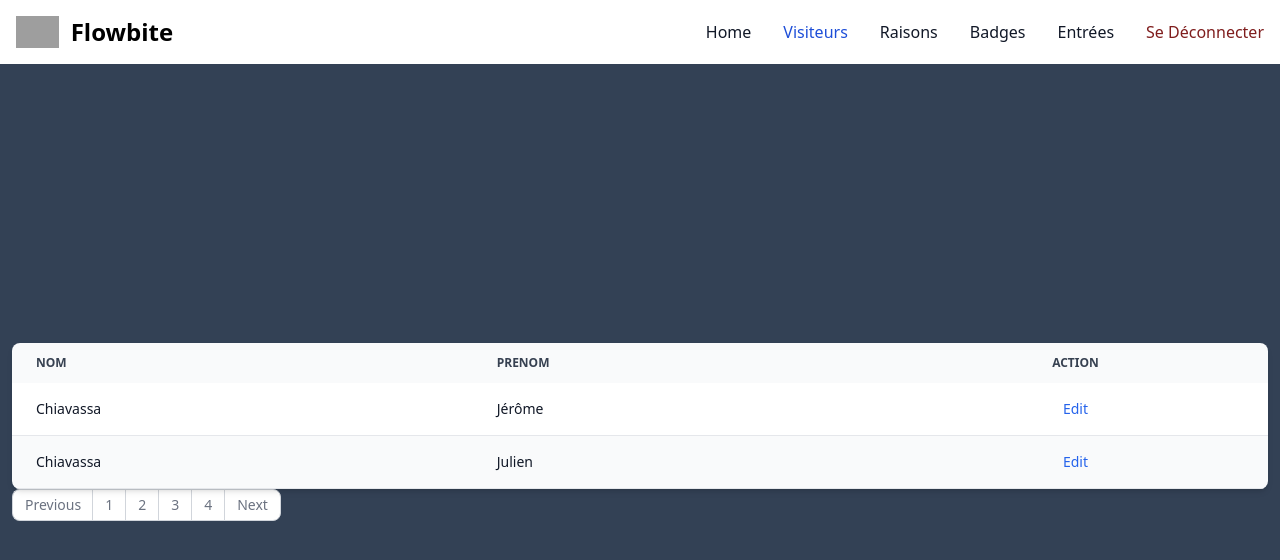
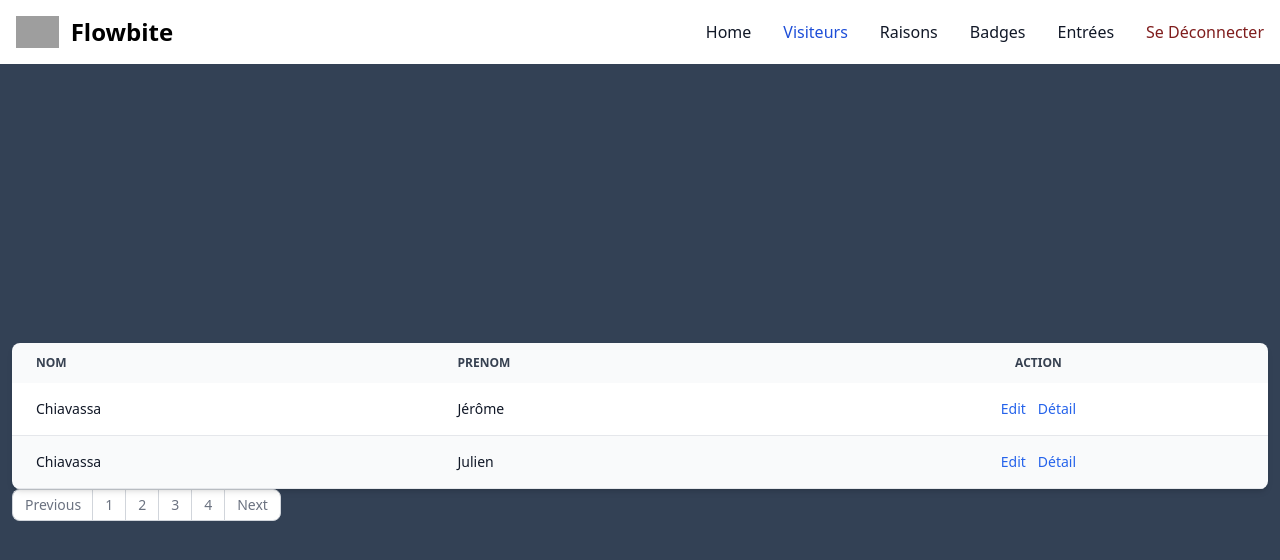
Before and after one commit to Illusion-97/Appro-Biblio, an Angular app: page /visiteurs in a window 1280 px wide. Shown: the top 560 px of the page. Built offline with nearby package versions, Linux system fonts and the light colour scheme; data requests are answered from the project's data file; sample sign-in values are in the browser's storage; grey boxes are pictures that could not be loaded.

Commit message:
Visiteurs detail

```diff
--- a/db.json
+++ b/db.json
@@ -11,6 +11,12 @@
       "password": "$2a$10$hf.V3T7acB4DgRgRYQRW7.bCKesejGnB1HXvaNezHnTWiu8/ig4ia",
       "id": 2,
       "username": "ADEKALOM Yanis"
+    },
+    {
+      "email": "jszenb@gmail.com",
+      "password": "$2a$10$oRv59CGw6pvLmW8PzTzRTO9FX.ND1kyHuBzCUsrNj2bUhqX1mcQU6",
+      "id": 3,
+      "username": "Jérôme"
     }
   ],
   "articles": [
@@ -119,11 +125,6 @@
   "entrees": [
     {
       "id": 1,
-      "visiteur": {
-        "id": 1,
-        "nom": "Chiavassa",
-        "prenom": "Jérôme"
-      },
       "badge": {
         "id": 1,
         "numero": "123456"
@@ -133,7 +134,7 @@
         "libelle": "Archives"
       },
       "arrivee": "2024-07-01T15:23:02.734Z",
-      "sortie": null
+      "sortie": "2024-07-03T08:27:11.921Z"
     },
     {
       "id": 2,
--- a/src/visiteurs/components/table/table.component.html
+++ b/src/visiteurs/components/table/table.component.html
@@ -7,18 +7,6 @@
       </th>
       <th class="px-6 py-3" scope="col">
         Prénom
-      </th>
-      <th class="px-6 py-3" scope="col">
-        Badge
-      </th>
-      <th class="px-6 py-3" scope="col">
-        Arrivée
-      </th>
-      <th class="px-6 py-3" scope="col">
-        Départ
-      </th>
-      <th class="px-6 py-3" scope="col">
-        Raison
       </th>
       <th class="px-6 py-3 text-center" scope="col">
         Action
@@ -35,22 +23,10 @@
           <td scope="row" class="px-6 py-4 font-medium text-gray-900 whitespace-nowrap dark:text-white">
             {{ visiteur.prenom }}
           </td>
-          <td scope="row" class="px-6 py-4 font-medium text-gray-900 whitespace-nowrap dark:text-white">
-            {{ visiteur.badge }}
-          </td>
-          <td scope="row" class="px-6 py-4 font-medium text-gray-900 whitespace-nowrap dark:text-white">
-            {{ visiteur.arrivee }}
-          </td>
-          <td scope="row" class="px-6 py-4 font-medium text-gray-900 whitespace-nowrap dark:text-white">
-            {{ visiteur.depart }}
-          </td>
-          <td scope="row" class="px-6 py-4 font-medium text-gray-900 whitespace-nowrap dark:text-white">
-            {{ visiteur.raison }}
-          </td>
           <td class="px-6 py-4">
             <div class="flex justify-center">
-              <a routerLink="editor/{{visiteur.id}}"
-                 class="font-medium text-blue-600 dark:text-blue-500 hover:underline">Edit</a>
+              <a routerLink="detail/{{visiteur.id}}" class="font-medium text-blue-600 dark:text-blue-500 hover:underline">Détail</a>
+              <a routerLink="editor/{{visiteur.id}}" class="font-medium text-blue-600 dark:text-blue-500 hover:underline">Edit</a>
             </div>
           </td>
         </tr>
--- a/src/visiteurs/views/all/all.component.ts
+++ b/src/visiteurs/views/all/all.component.ts
@@ -35,6 +35,10 @@ export class AllComponent {
     {
       name: "Edit",
       link: value => 'editor/' + value.id
+    },
+    {
+      name: "Détail",
+      link: value => 'detail/' + value.id
     }
   ]
   limit: number = 2
--- /dev/null
+++ b/src/visiteurs/views/detail/detail.component.html
@@ -0,0 +1,11 @@
+<div class="h-full w-full flex justify-center items-center">
+  <div class="block w-8/12 p-6 bg-white border border-gray-200 rounded-lg shadow hover:bg-gray-100 dark:bg-gray-800 dark:border-gray-700 dark:hover:bg-gray-700">
+      <div class="mb-5">
+        <p class="block mb-2 text-sm font-medium text-gray-900 dark:text-white" for="nom">Nom : {{visiteur.nom}} </p>
+      </div>
+      <div class="mb-5">
+        <p class="block mb-2 text-sm font-medium text-gray-900 dark:text-white" for="nom">Prénom : {{visiteur.prenom}} </p>
+      </div>
+  </div>
+  <app-table [datas]="entrees" [displayers]="displayers" [actions]="actions" />
+</div>
--- /dev/null
+++ b/src/visiteurs/views/detail/detail.component.ts
@@ -0,0 +1,66 @@
+import { Component, inject } from '@angular/core';
+import { Visiteur } from '../../models/visiteur';
+import { Observable, first, map } from 'rxjs';
+import { Page } from '../../../common/tools/http.tools';
+import { ActivatedRoute } from '@angular/router';
+import { takeUntilDestroyed } from '@angular/core/rxjs-interop';
+import { Entree } from '../../../entree/models/entree';
+import { Action, Displayer, TableComponent } from "../../../common/components/table/table.component";
+import { DatePipe } from '@angular/common';
+import { HttpClient } from '@angular/common/http';
+
+@Component({
+    selector: 'app-detail',
+    standalone: true,
+    templateUrl: './detail.component.html',
+    styleUrl: './detail.component.css',
+    imports: [TableComponent]
+})
+export class DetailComponent {
+  visiteur!: Visiteur
+  entrees!: Entree[]
+  datePipe: DatePipe = new DatePipe("en-US")
+
+  constructor(route: ActivatedRoute, private http: HttpClient) {
+    route.data
+      .pipe(takeUntilDestroyed())
+      .subscribe(({visiteur, entrees}) => {
+        this.visiteur = visiteur
+        this.entrees = entrees
+      })
+  }
+
+  displayers: Displayer<Entree>[] = [
+    {
+      header: "Visiteur",
+      display: (value) => value.visiteur
+        ? `${value.visiteur.nom.toUpperCase()} ${value.visiteur.prenom}`
+        : "Visiteur Anonyme"
+    }, {
+      header: "Badge",
+      display: (value) => value.badge.numero
+    }, {
+      header: "Raison",
+      display: (value) => value.raison.libelle
+    }, {
+      header: "Arrivée",
+      display: (value) => this.datePipe.transform(value.arrivee, "short")
+    }, {
+      header: "Départ",
+      display: (value) => this.datePipe.transform(value.sortie, "short")
+    },
+  ]
+
+  actions: Action<Entree>[] = [
+    {
+      name: "Rendre le badge",
+      show: value => !value.sortie,
+      method: value => {
+        value.sortie = new Date()
+        value.visiteur = undefined
+        this.http.put("/entrees/" + value.id, value).pipe(first())
+          .subscribe( () => this.http.get<Entree[]>("/entrees?visiteur.id=" + this.visiteur.id).subscribe(response => this.entrees = response)
+      )}
+    }
+  ]
+}
--- a/src/visiteurs/visiteurs.routes.ts
+++ b/src/visiteurs/visiteurs.routes.ts
@@ -30,5 +30,26 @@ export const routes: Routes = [
       raisons: () => inject(HttpClient).get("/raisons"),
       badges: () => inject(HttpClient).get("/badges")
     }
+  },
+  {
+    path: "detail/:id",
+    loadComponent: () => import("./views/detail/detail.component").then(m => m.DetailComponent),
+    resolve: {
+      visiteur: (route: ActivatedRouteSnapshot) => {
+        const id = +route.params['id']
+        const router = inject(Router)
+        return id ? inject(HttpClient).get("/visiteurs/" + id)
+            .pipe(catchError(() => {
+              // on ne fait pas d'injection dans un subscribe ni un pipe
+              router.navigate(['/visiteurs/editor/0']).then(() => alert("Visiteur inexistant"))
+              return of(undefined)
+            }))
+          : undefined
+      },
+      entrees: (route: ActivatedRouteSnapshot) => {
+        const id = +route.params['id']
+        return inject(HttpClient).get("/entrees?visiteur.id=" + id)
+      }
+    }
   }
 ]
```
Also changed, not shown: src/visiteurs/views/detail/detail.component.css (added), 1 other file (tests, documents, lock files or other folders).
